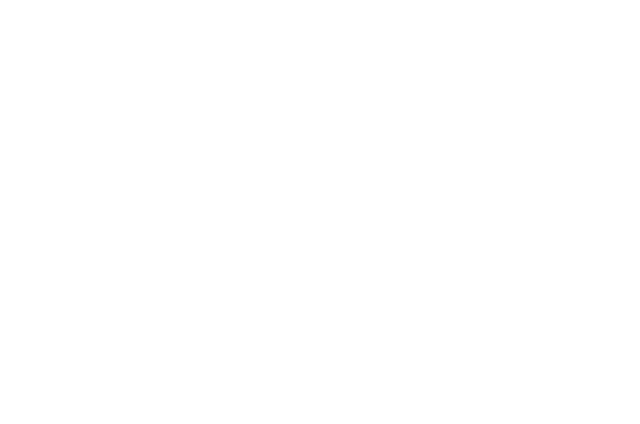
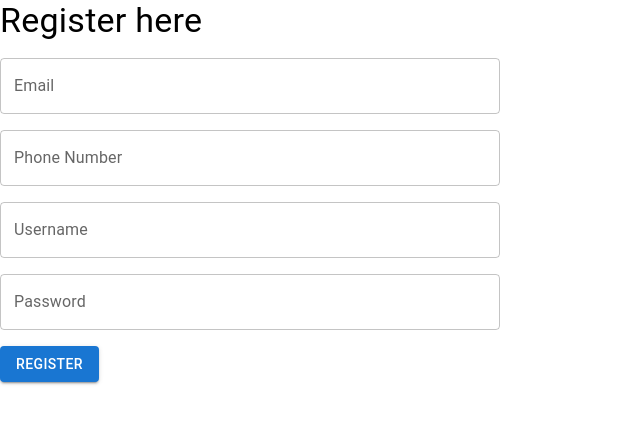
Before and after one commit to D3vxc/sparkFitness.github.io, a React (Create React App) app: page / in a window 1280 px wide. Shown: the top 424 px of the page, without its empty margins (0-640 px from the left). Built offline with nearby package versions, Linux system fonts and the light colour scheme.

Commit message:
register added

```diff
--- a/package.json
+++ b/package.json
@@ -11,8 +11,11 @@
     "@testing-library/jest-dom": "^5.17.0",
     "@testing-library/react": "^13.4.0",
     "@testing-library/user-event": "^13.5.0",
+    "axios": "^1.5.0",
+    "cors": "^2.8.5",
     "react": "^18.2.0",
     "react-dom": "^18.2.0",
+    "react-hook-form": "^7.46.1",
     "react-router-dom": "^6.16.0",
     "react-scripts": "5.0.1",
     "styled-components": "^5.3.11",
--- a/src/App.js
+++ b/src/App.js
@@ -1,9 +1,9 @@
 import React from 'react';
 import './App.css';
 import MainRouter from './components/Routers/Router';
-// import axios from 'axios';
+import axios from 'axios';
 
-// axios.defaults.baseURL = 'http://localhost:7000/';
+axios.defaults.baseURL = 'http://localhost:7000/';
 
 function App() {
   return (
--- /dev/null
+++ b/src/components/Credentials/Register.jsx
@@ -0,0 +1,159 @@
+import React from 'react';
+import { Box, Typography, TextField, Button } from '@mui/material';
+import { useForm, Controller } from 'react-hook-form';
+import axios from 'axios';
+
+function Register() {
+  const {
+    handleSubmit,
+    control,
+    formState: { errors },
+  } = useForm({
+    mode: 'onBlur',
+    defaultValues: {
+      email: '',
+      phone: '',
+      username: '',
+      password: '',
+    },
+  });
+
+  const onSubmit = async (data) => {
+    try {
+      await axios.post('/user/register', data);
+      console.log('User registered successfully');
+    } catch (error) {
+      console.error('Registration failed', error.response.data);
+    }
+  };
+
+  return (
+    <React.Fragment>
+      <Box
+        sx={{
+          width: '500px',
+        }}
+      >
+        <Typography variant="h4">Register here</Typography>
+        <form onSubmit={handleSubmit(onSubmit)}>
+          <Box my={2}>
+            <Controller
+              name="email"
+              control={control}
+              defaultValue=""
+              rules={{
+                required: 'Email is required',
+                pattern: {
+                  value: /^[A-Z0-9._%+-]+@[A-Z0-9.-]+\.[A-Z]{2,}$/i,
+                  message: 'Invalid email address',
+                },
+              }}
+              render={({ field }) => (
+                <TextField
+                  {...field}
+                  label="Email"
+                  variant="outlined"
+                  fullWidth
+                />
+              )}
+            />
+            {errors.email && (
+              <Typography variant="caption" color="error">
+                {errors.email.message}
+              </Typography>
+            )}
+          </Box>
+          <Box my={2}>
+            <Controller
+              name="phone"
+              control={control}
+              defaultValue=""
+              rules={{
+                required: 'Phone number is required',
+                pattern: {
+                  value: /^[0-9]{10}$/i,
+                  message: 'Invalid phone number',
+                },
+              }}
+              render={({ field }) => (
+                <TextField
+                  {...field}
+                  label="Phone Number"
+                  variant="outlined"
+                  fullWidth
+                />
+              )}
+            />
+            {errors.phone && (
+              <Typography variant="caption" color="error">
+                {errors.phone.message}
+              </Typography>
+            )}
+          </Box>
+          <Box my={2}>
+            <Controller
+              name="username"
+              control={control}
+              defaultValue=""
+              rules={{
+                required: 'Username is required',
+                minLength: {
+                  value: 6,
+                  message: 'Username must be at least 6 characters',
+                },
+              }}
+              render={({ field }) => (
+                <TextField
+                  {...field}
+                  label="Username"
+                  variant="outlined"
+                  fullWidth
+                />
+              )}
+            />
+            {errors.username && (
+              <Typography variant="caption" color="error">
+                {errors.username.message}
+              </Typography>
+            )}
+          </Box>
+          <Box my={2}>
+            <Controller
+              name="password"
+              control={control}
+              defaultValue=""
+              rules={{
+                required: 'Password is required',
+                minLength: {
+                  value: 8,
+                  message: 'Password must be at least 8 characters',
+                },
+              }}
+              render={({ field }) => (
+                <TextField
+                  {...field}
+                  type="password"
+                  label="Password"
+                  variant="outlined"
+                  fullWidth
+                />
+              )}
+            />
+            {errors.password && (
+              <Typography variant="caption" color="error">
+                {errors.password.message}
+              </Typography>
+            )}
+          </Box>
+          <Box my={2}>
+            <Button type="submit" variant="contained" color="primary">
+              Register
+            </Button>
+          </Box>
+        </form>
+      </Box>
+    </React.Fragment>
+  );
+}
+
+export default Register;
--- a/src/components/Login/Login.jsx
+++ /dev/null
@@ -1,7 +0,0 @@
-import React from 'react';
-
-function Login() {
-  return <div></div>;
-}
-
-export default Login;
--- a/src/components/Routers/Router.jsx
+++ b/src/components/Routers/Router.jsx
@@ -1,18 +1,18 @@
 import React from 'react';
 import { createBrowserRouter, RouterProvider } from 'react-router-dom';
-import Login from '../Login/Login';
+import Register from '../Credentials/Register';
 import Home from '../Home/Home';
 
 const routesData = createBrowserRouter(
   [
     {
       path: '/',
-      element: <Login />,
+      element: <Register />,
       //   errorElement: <RouterErrorPage />,
     },
     {
       path: '/login',
-      element: <Login />,
+      element: <Register />,
       //   errorElement: <RouterErrorPage />,
     },
     {
```
Also changed, not shown: 1 other file (tests, documents, lock files or other folders).
